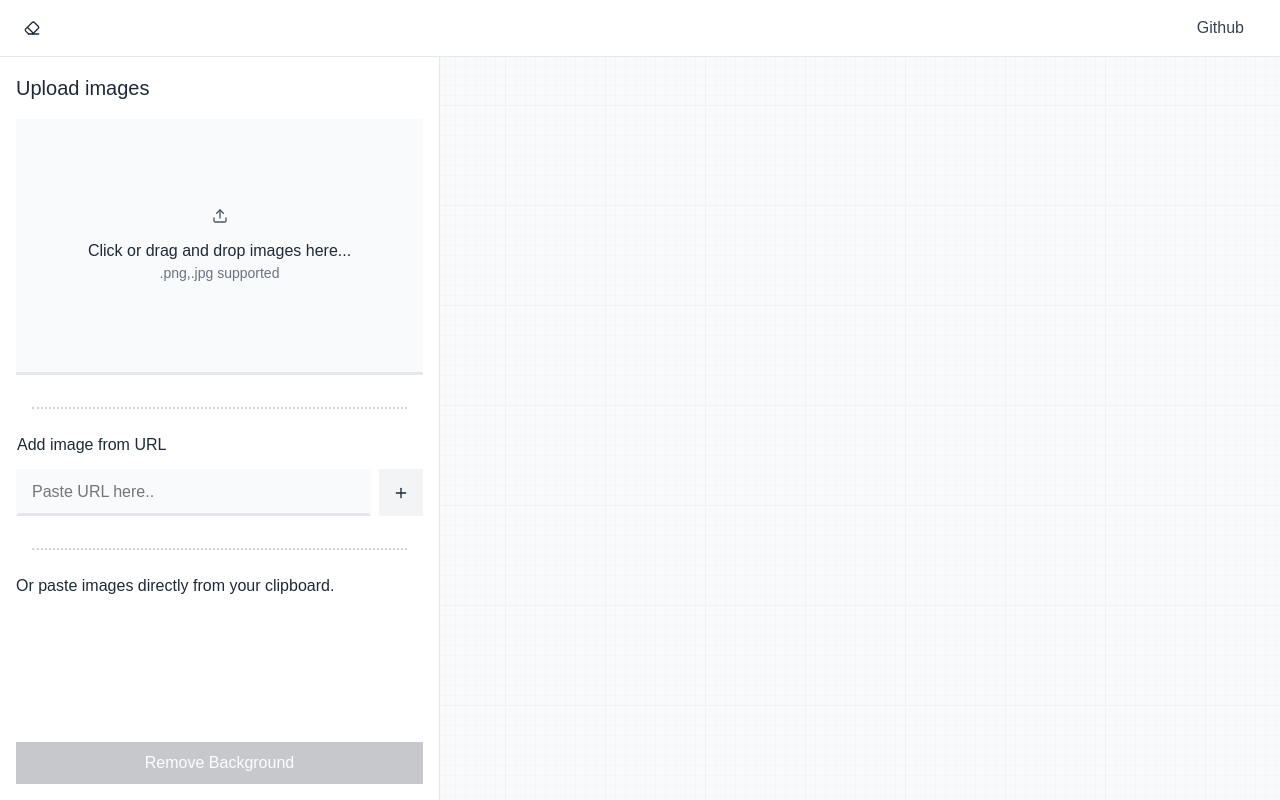
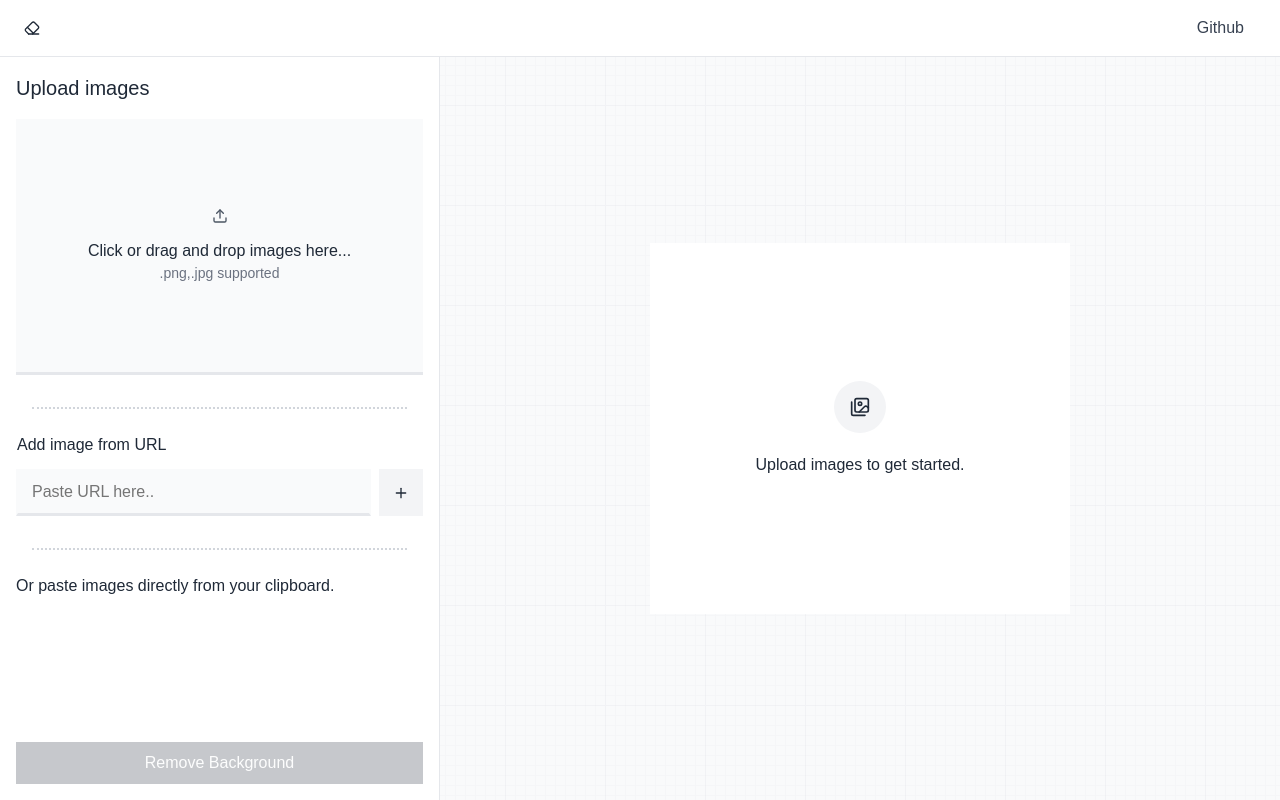
Before and after one commit to aryaveersr/background-remover, a SvelteKit app: page / in a window 1280 px wide. Built offline with nearby package versions, Linux system fonts and the light colour scheme.

Commit message:
add placeholder styles

```diff
--- a/src/lib/components/Button.svelte
+++ b/src/lib/components/Button.svelte
@@ -71,7 +71,6 @@
 		border: none;
 		color: var(--btn-color);
 		background-color: var(--btn-bg);
-		border-radius: var(--radius-sm);
 
 		/* Font */
 		font-size: var(--btn-font-size);
--- a/src/lib/components/Input.svelte
+++ b/src/lib/components/Input.svelte
@@ -18,7 +18,6 @@
 		border-bottom: 3px solid var(--neutral-200);
 		color: var(--neutral-800);
 		background-color: var(--neutral-50);
-		border-radius: var(--radius-sm);
 
 		/* Font */
 		font-size: var(--text-md);
--- a/src/routes/partials/Header.svelte
+++ b/src/routes/partials/Header.svelte
@@ -33,7 +33,6 @@
 		/* Appearance */
 		color: var(--neutral-700);
 		text-decoration: none;
-		border-radius: var(--radius-sm);
 
 		/* Spacing */
 		padding: 0.5rem 0.75rem;
--- a/src/routes/partials/ListImages.svelte
+++ b/src/routes/partials/ListImages.svelte
@@ -2,7 +2,7 @@
 	import Button from '$lib/components/Button.svelte';
 	import Progress from '$lib/components/Progress.svelte';
 	import type { Entry } from '$lib/entry.svelte';
-	import { ArrowDownToLine, Trash2 } from '@lucide/svelte';
+	import { ArrowDownToLine, Images, Trash2 } from '@lucide/svelte';
 
 	interface Props {
 		entries: Entry[];
@@ -23,7 +23,12 @@
 		</header>
 	{:else}
 		<div class="placeholder">
-			<p>Upload images to get started.</p>
+			<div>
+				<span>
+					<Images />
+				</span>
+				<p>Upload images to get started.</p>
+			</div>
 		</div>
 	{/if}
 	{#if unprocessed.length}
@@ -151,8 +156,52 @@
 	}
 
 	.placeholder {
+		/* Size */
+		width: 100%;
+		height: 100%;
+
 		/* Hide placeholder on mobile */
 		display: none;
+
+		/* Layout */
+		justify-content: center;
+		align-items: center;
+
+		& div {
+			/* Size */
+			width: 50%;
+			height: 50%;
+
+			/* Layout */
+			display: flex;
+			flex-direction: column;
+			justify-content: center;
+			align-items: center;
+
+			/* Appearance */
+			background-color: white;
+
+			/* Spacing */
+			gap: 1.25rem;
+		}
+
+		& span {
+			/* Size */
+			aspect-ratio: 1;
+			font-size: 1.25rem;
+
+			/* Appearance */
+			background-color: var(--neutral-100);
+			border-radius: 100%;
+
+			/* Layout */
+			display: flex;
+			justify-content: center;
+			align-items: center;
+
+			/* Spacing */
+			padding: 1rem;
+		}
 	}
 
 	ul {
@@ -205,5 +254,10 @@
 			height: 100%;
 			overflow-y: auto;
 		}
+
+		.placeholder {
+			/* Show placeholder on desktop */
+			display: flex;
+		}
 	}
 </style>
```
